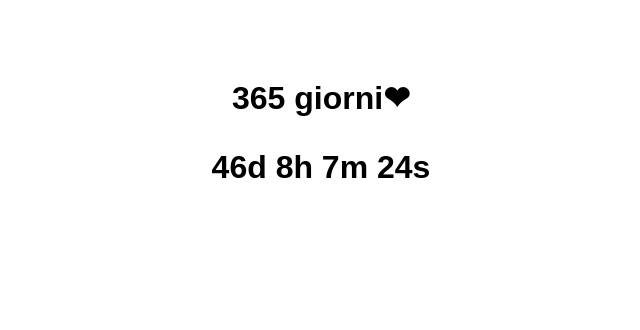
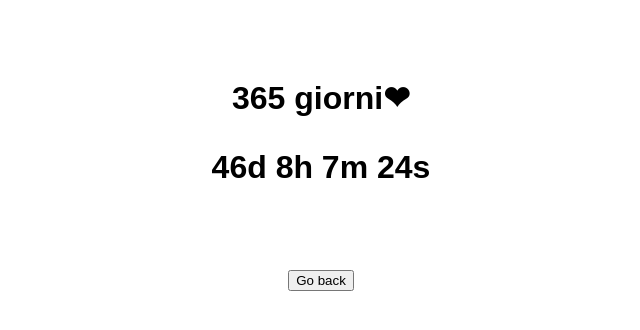
Before and after one commit to johsecret/anniversario, a plain HTML site: page index.html in a window 1280 px wide. Shown: the whole page, without its empty margins (319-959 px from the left). Drawn offline with Linux system fonts and the light colour scheme.

Commit message:
Update index.html

```diff
--- a/index.html
+++ b/index.html
@@ -23,8 +23,8 @@
 <body>
     <h1>365 giorni❤</h1>
     <p id="countdown"></p>
-  <p id="message">Inserisci qui il messaggio di fine countdown</p>
-
+  <p id="message">Inserisci qui il messaggio di fine countdown</p><br><br>
+<p> <button onclick="document.location='https://johsecret.github.io/'">Go back</button></p><br></p>
   <script>
         // Set the target date (YYYY-MM-DD format)
         const targetDate = new Date("2025-04-06T23:59:59").getTime();
```
